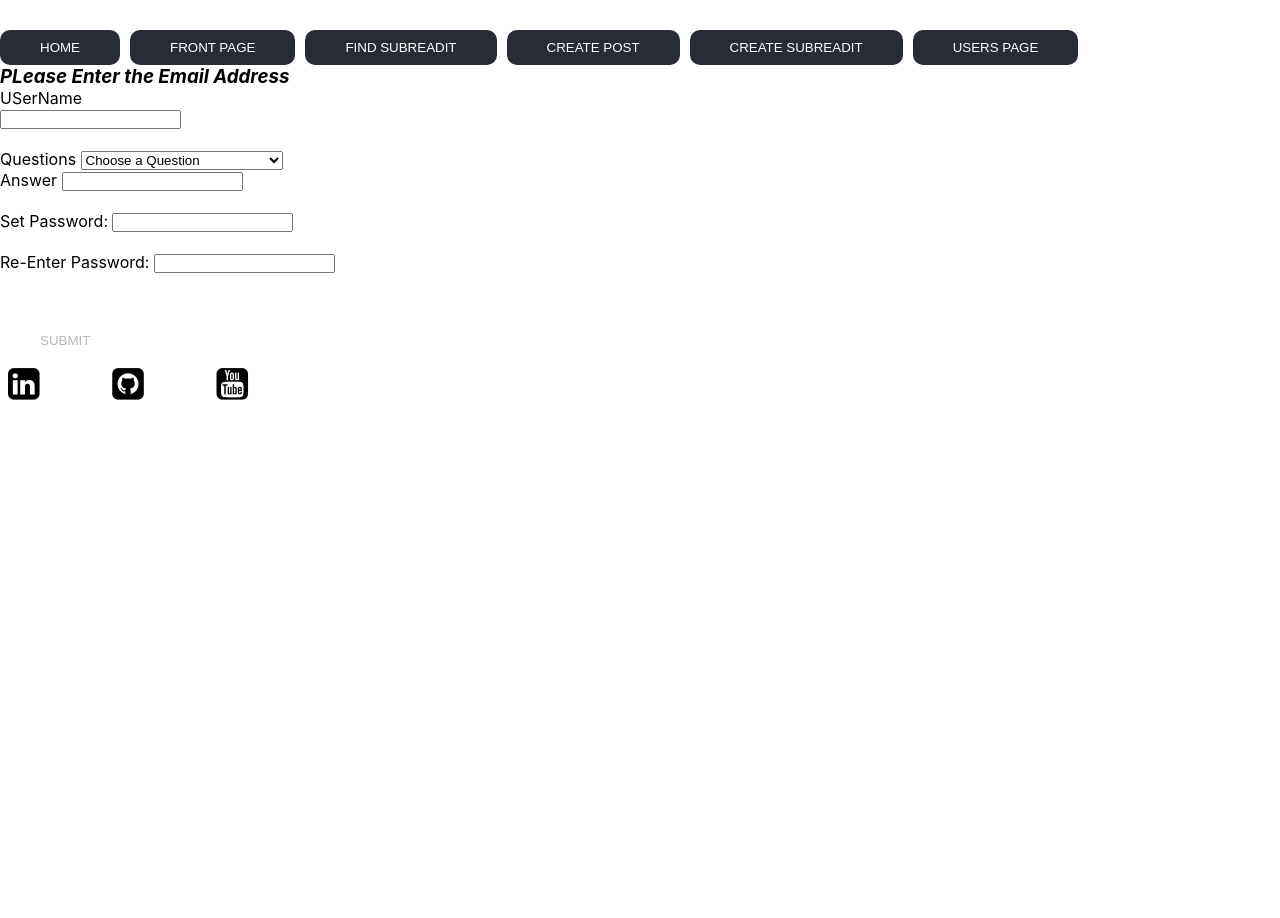
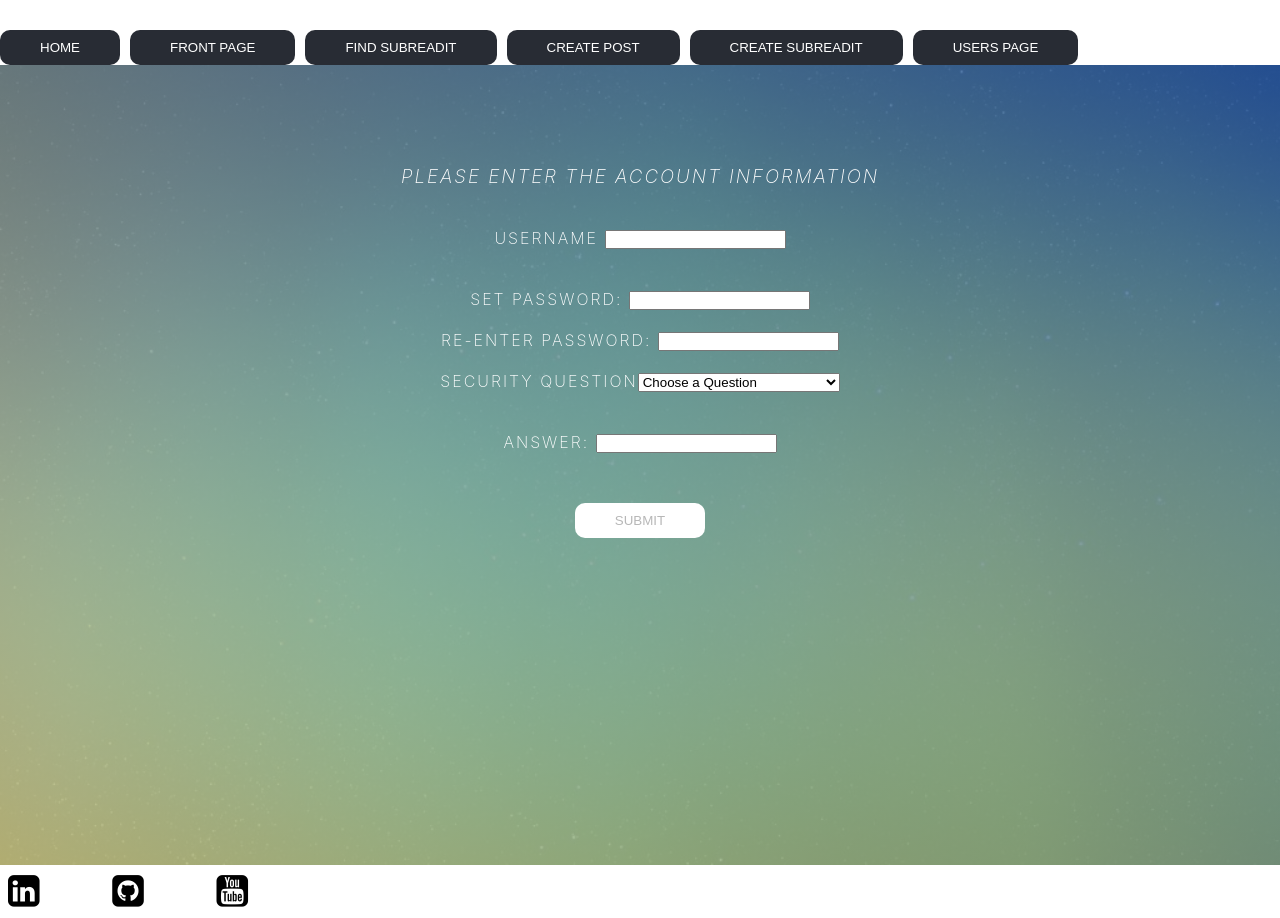
Before and after one commit to tulachan/cosc484projet, a React (Create React App) app in the folder Readit_React_Front_End/: page /forgotpage in a window 1280 px wide. Before the commit the page ends 800 px from the top, so only its background shows below. Built offline with nearby package versions, Linux system fonts and the light colour scheme; no server answers.

Commit message:
Forgot Password Page CSS
similar to login page

```diff
--- /dev/null
+++ b/Readit_React_Front_End/src/forgotpage.css
@@ -0,0 +1,92 @@
+
+  *{
+    margin:0;
+    padding:0;
+    box-sizing: border-box;
+  }
+  .forgot-form {
+    height: 100vh;
+    background-image: linear-gradient(to right top, rgba(213, 203, 111, 0.801), rgba(40, 89, 180, 0.801)), url(./images/background1.jpg);
+    background-size: cover;
+    background-position: top;
+    text-align: center;
+      }
+
+      .forgot-form2 {
+        text-align: center;
+          }
+
+  .forgot-title{
+    color: white;
+    text-transform: uppercase;
+    letter-spacing: 2px;
+    font-weight: 200;
+    text-align: center;
+    padding-top: 100px;
+  }
+
+  .forgotPass{
+    color: white;
+    text-transform: uppercase;
+    letter-spacing: 2px;
+    font-weight: 200;
+    text-align: right;
+    padding-top: 30px;
+    padding-bottom: 30px;
+  }
+
+
+  .security{
+ padding-bottom: 20px;
+ color: white;
+ font-weight: 200;
+ text-transform: uppercase;
+ letter-spacing: 2px;
+ padding-top: 30px;
+ padding-bottom: 30px;
+  }
+
+
+
+
+  .forgotText{
+    color: white;
+    text-transform: uppercase;
+    letter-spacing: 2px;
+    font-weight: 200;
+    text-align: center;
+    padding-top: 5px;
+    padding-bottom: 5px;
+  }
+
+  .Answer{
+    color: white;
+    text-transform: uppercase;
+    letter-spacing: 2px;
+    font-weight: 200;
+    text-align: center;
+    padding-top: 30px;
+    padding-bottom: 30px;
+  }
+
+
+  button{
+    text-transform: uppercase;
+    text-decoration: none;
+    padding: 10px 40px;
+    margin-top: 30px;
+    border-radius: 10px;
+    background-color: white;
+    border:1;
+    text-align: center;
+    transition: all .5s;
+  }
+
+  button:hover{
+    color: rgba(136, 6, 129, 0.801);
+    transform: translateY(-5px);
+  }
+
+  button:active{
+    transform: translateY(-5px);
+  }
--- a/Readit_React_Front_End/src/forgotpage.js
+++ b/Readit_React_Front_End/src/forgotpage.js
@@ -1,5 +1,6 @@
 import React, { Component } from 'react';
 import { Link } from 'react-router-dom';
+import './forgotpage.css';
 
 function validate(username, newpassword, vnewpassword, answer)
 {
@@ -101,32 +102,41 @@ class Forgotpage extends React.Component
 
                     <div>
                     <form className="forgot-form">
-                    <h3 className="forgot-title"><i>PLease Enter the Email Address </i></h3>
-                    <label>USerName </label>
-                    <form>
-                    <input type='text' value={this.state.username} onChange={this.handleChangeUser} />
+                    <h3 className="forgot-title"><i>Please Enter the Account Information </i></h3>
+                    <br/><br/>
+
+                    <label className='forgotText'> UserName </label>
+
+                    <input type='text'  value={this.state.username} onChange={this.handleChangeUser} />
+                    <form className='forgot-form2'>
                         <br/><br/>
+                        <label className="forgotPass"> Set Password:  </label>
+                    <input type='password' value={this.state.newpassword} onChange={this.handleChangeNewpassword} />
+                    <br/><br/>
+                    <label className="forgotPass"> Re-Enter Password:  </label>
+                    <input type='password' value={this.state.vnewpassword} onChange={this.handleChangeVNewpassword} onBlur={this.passwordsMatch}/>
+                    <br/><br/>
 
-                    Questions <select value={this.state.securityquestion} onChange= {this.handleChangeQuestion}>
+                    <label className='security'> Security Question</label>
+
+
+                    <select value={this.state.securityquestion} onChange= {this.handleChangeQuestion}>
                     <option>Choose a Question</option>
                     <option value="What is your first pet name?">What is your first pet name?</option>
                     <option value="What is make of your first car?">What is make of your first car?</option>
                     <br></br>
                     </select>
+                    <br/><br/>
                     <br></br>
-                    <label>Answer </label>
+                    <label className='Answer'>Answer: </label>
                     <input type='text' value={this.state.email} onChange={this.handleChangeAnswer} />
                     <br/><br/>
-                    <label className="forgot"> Set Password:  </label>
-                    <input type='password' value={this.state.newpassword} onChange={this.handleChangeNewpassword} />
-                    <br/><br/>
-                    <label className="forgot"> Re-Enter Password:  </label>
-                    <input type='password' value={this.state.vnewpassword} onChange={this.handleChangeVNewpassword} onBlur={this.passwordsMatch}/>
-                    <br/><br/>
+
 
                         <Link to="/">
                         <button  disabled= {!this.passwordsMatch || isDisabled} onClick={() => {this.checkDatabase()}}> Submit </button>
                         </Link>
+
 
                     </form>
                     </form>
--- a/Readit_React_Front_End/src/login.css
+++ b/Readit_React_Front_End/src/login.css
@@ -6,7 +6,7 @@
 
 .login-textbox {
   height: 95vh;
-  background-image: linear-gradient(to right top, rgba(213, 203, 111, 0.801), rgba(40, 89, 180, 0.801)), url(./images/background1.jpg);
+  background-image: linear-gradient(to right top, rgba(155, 11, 131, 0.801), rgba(40, 89, 180, 0.801)), url(./images/background1.jpg);
   background-size: cover;
   background-position: top;
   clip-path: polygon(0 0, 100% 0, 100% 100%, 0 100%);
```
